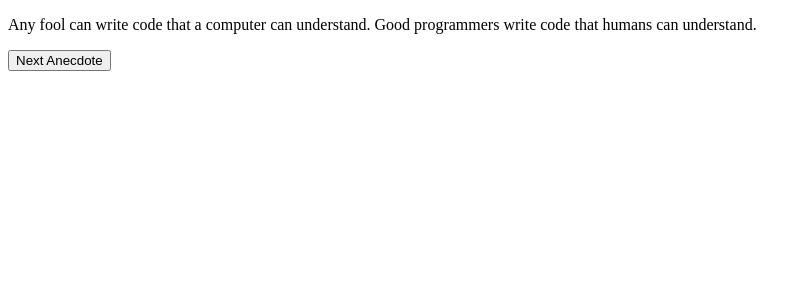
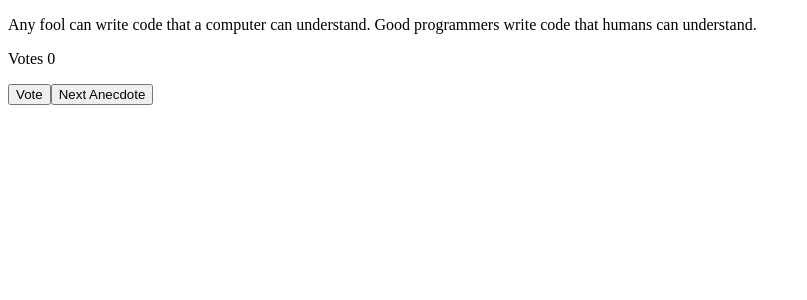
Before and after one commit to LinCie/FullStackOpen_Submissions, a React (Vite) app in the folder part1/: page / in a window 1280 px wide. Shown: the top 300 px of the page, without its empty margins (0-807 px from the left). Built offline with nearby package versions, Linux system fonts and the light colour scheme.

Commit message:
exercise 1.13 submission

```diff
--- a/part1/src/App.jsx
+++ b/part1/src/App.jsx
@@ -15,13 +15,21 @@ const App = () => {
   const randomAnecdote = () => Math.floor(Math.random() * anecdotes.length);
 
   const [selected, setSelected] = useState(randomAnecdote());
+  const [votes, setVotes] = useState(Array(anecdotes.length).fill(0));
 
-  const handleClick = () => setSelected(randomAnecdote());
+  const randomizeSelected = () => setSelected(randomAnecdote());
+  const addVote = () => {
+    const copy = [...votes];
+    copy[selected] += 1;
+    setVotes(copy);
+  };
 
   return (
     <div>
       <p>{anecdotes[selected]}</p>
-      <button onClick={handleClick}>Next Anecdote</button>
+      <p>Votes {votes[selected]}</p>
+      <button onClick={addVote}>Vote</button>
+      <button onClick={randomizeSelected}>Next Anecdote</button>
     </div>
   );
 };
```
